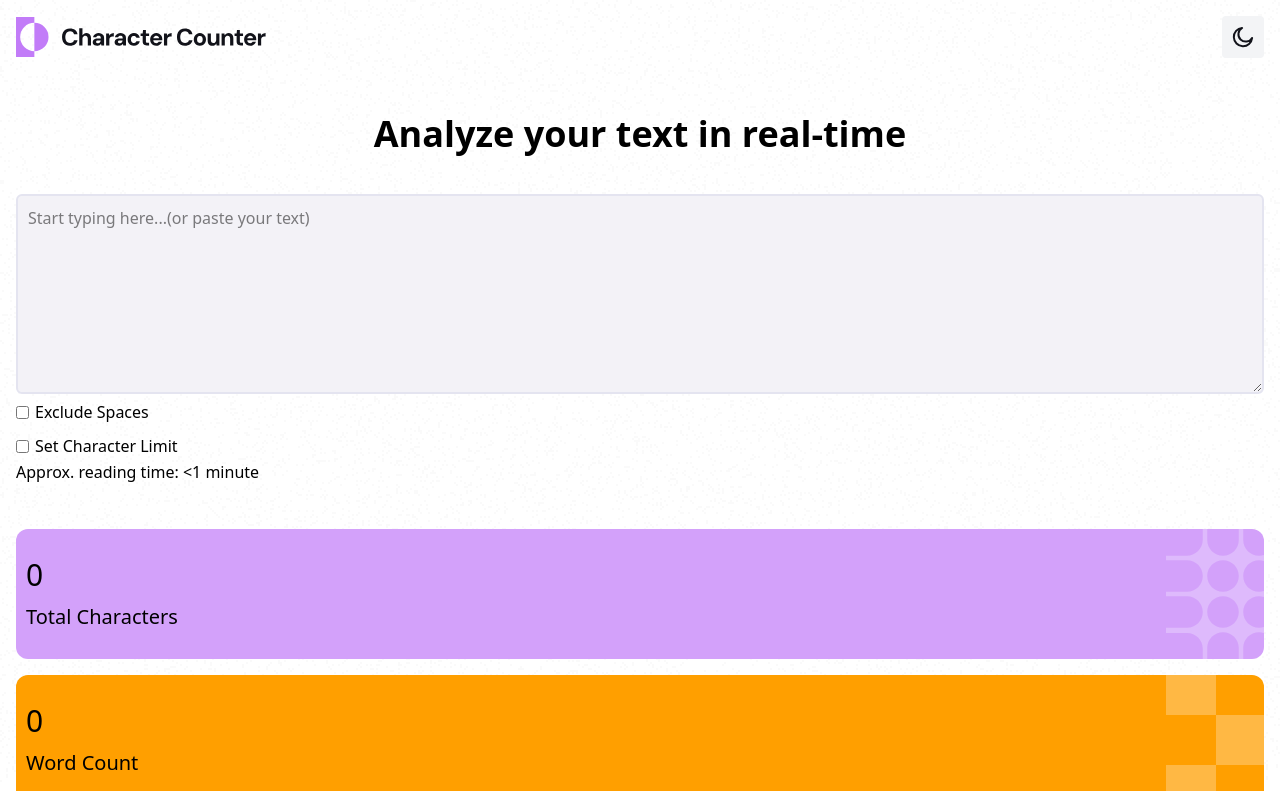
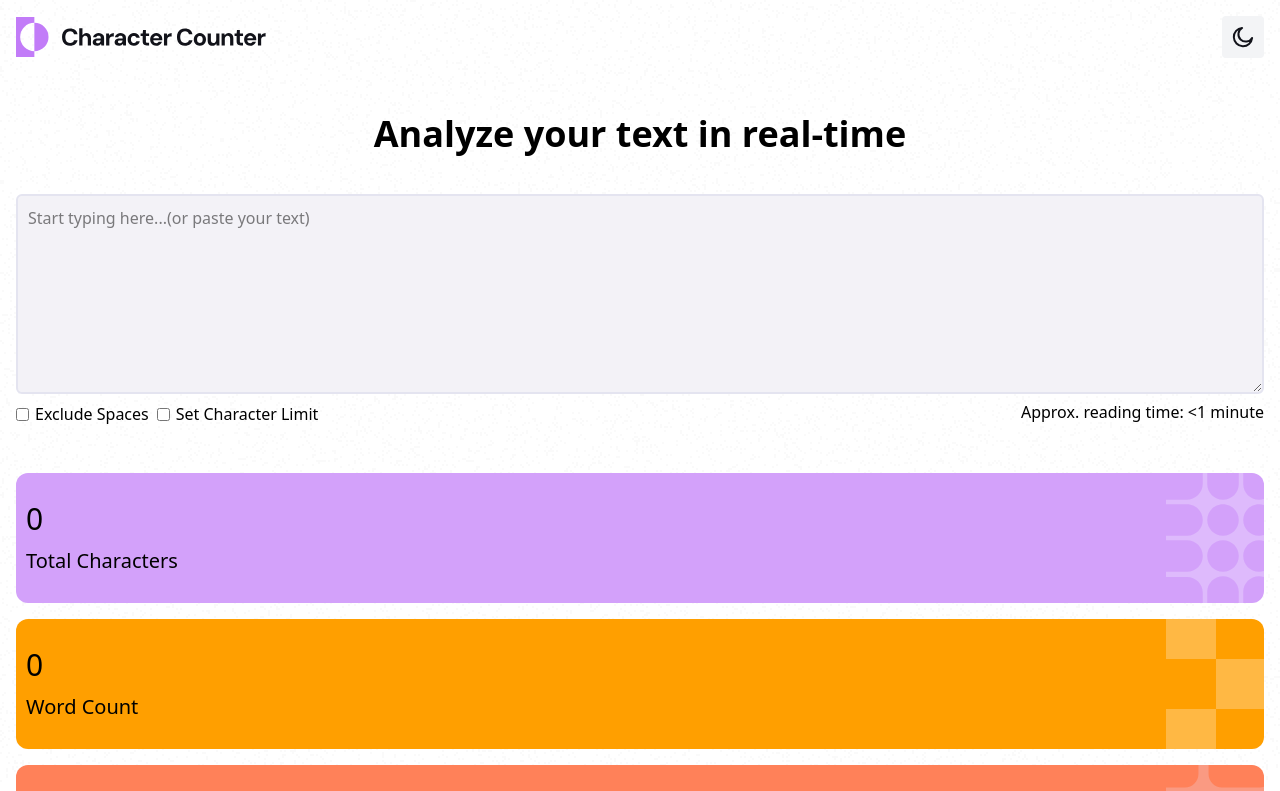
Before and after one commit to SergiuStancioiu/character-counter, a Vue app: page / in a window 1280 px wide. Shown: the top 791 px of the page. Built offline with nearby package versions, Linux system fonts and the light colour scheme.

Commit message:
Responsive text content

```diff
--- a/src/components/TextContent.vue
+++ b/src/components/TextContent.vue
@@ -65,7 +65,8 @@ const setCharacterLimitNumber = computed(() => {
           <img src="../assets/images/icon-info.svg" alt="Info Icon" />Limit
           reached! Your text exceeds {{ characterLimitNumber }} characters.
         </p>
-        <div class="flex flex-col gap-2">
+        <div class="flex flex-col md:flex-row pb-11.25 md:justify-between">
+          <div class="flex flex-col gap-2 md:flex-row">
             <Checkbox
               id="exclude-spaces"
               label="Exclude Spaces"
@@ -89,11 +90,11 @@ const setCharacterLimitNumber = computed(() => {
               />
             </div>
           </div>
+          <div class="dark:text-white">Approx. reading time: &lt;1 minute</div>
         </div>
       </div>
-    <div class="dark:text-white pb-11.25">
-      Approx. reading time: &lt;1 minute
     </div>
+
     <div class="flex flex-col gap-4 mb-8">
       <CardBox
         id="total-characters"
```
Lines whose indentation alone changed are shown as unchanged.
